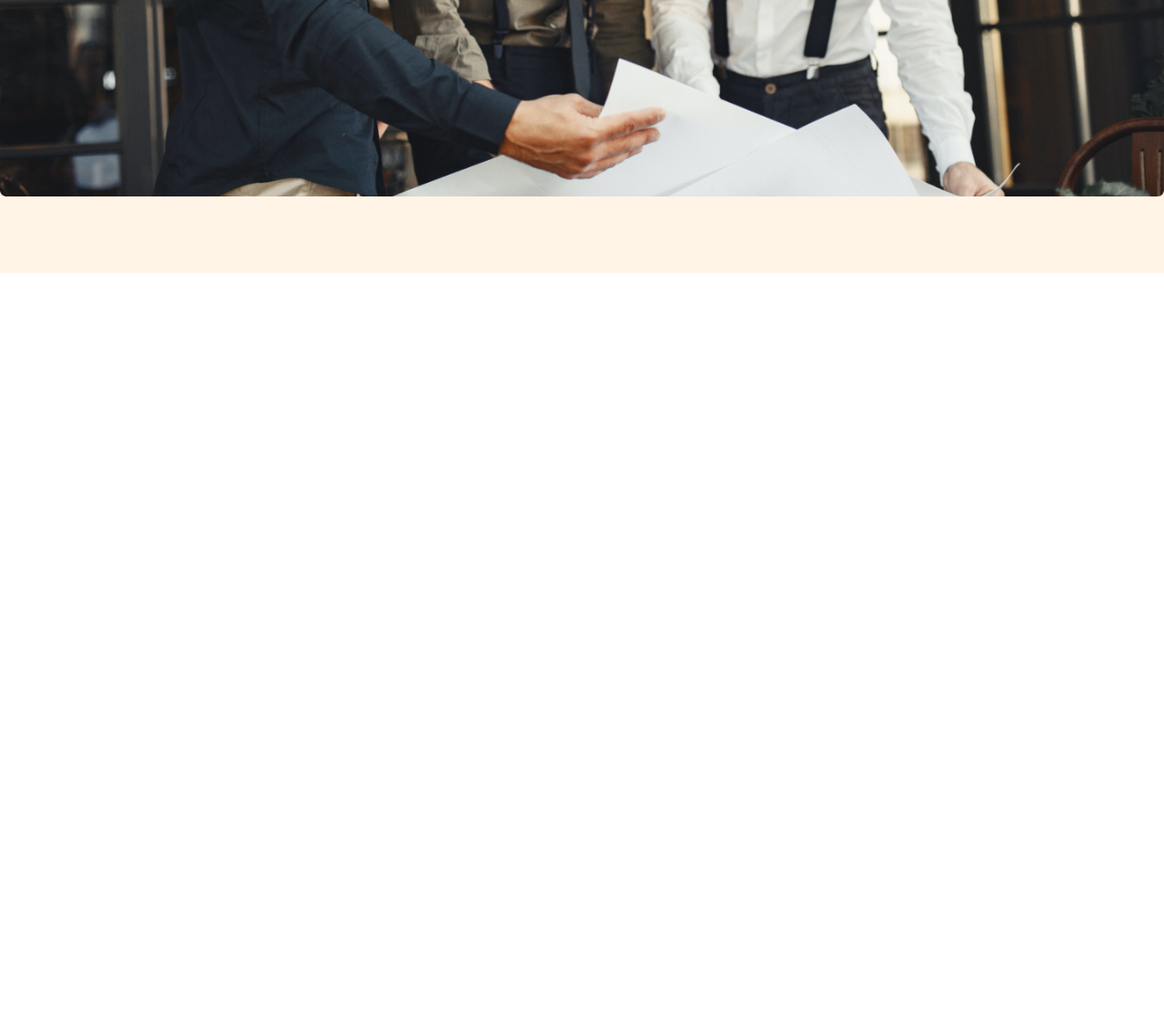
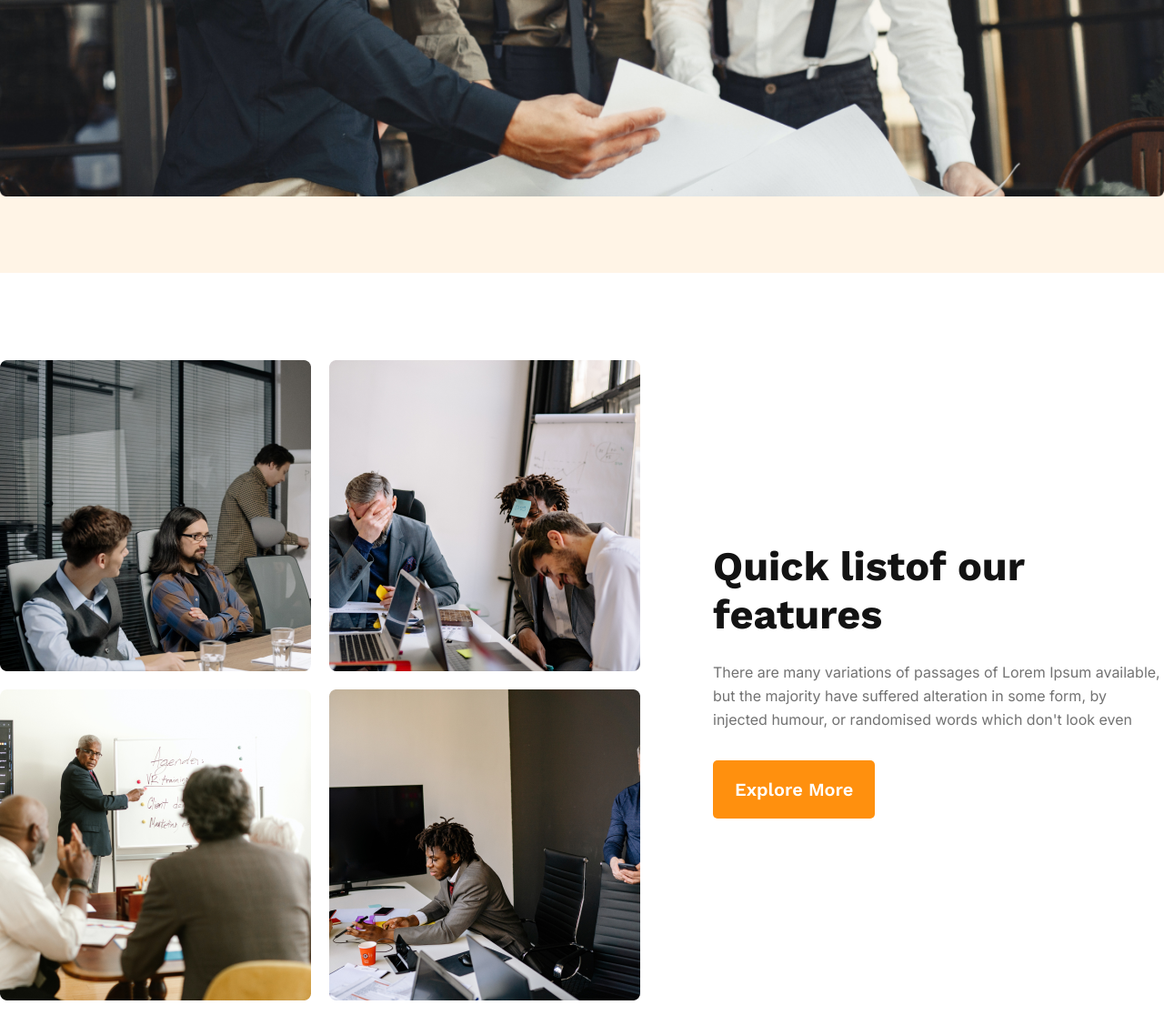
Before and after one commit to IkramHussainSiyam/G3-Architect, a plain HTML site: page index.html in a window 1280 px wide. Shown: the part 1025-2163 px from the top of the page at 91% size. Before the commit the page ends 1325 px from the top, so only its background shows below. Drawn offline with nearby package versions, Linux system fonts and the light colour scheme.

Commit message:
added team section

```diff
--- a/assets/css/style.css
+++ b/assets/css/style.css
@@ -45,11 +45,10 @@ h4 {
   color: #727272;
   margin-bottom: 0;
 }
-p,
-span {
+p {
   color: #727272;
   font-size: 1rem;
-  line-height: 26px;
+  line-height: 1.625rem;
   font-weight: 400;
   font-family: "inter", sans-serif;
 }
@@ -59,12 +58,12 @@ span {
   margin: 0 auto;
 }
 .btn-primary {
-  padding: 20px 24px;
-  border-radius: 5px;
+  padding: 1.25rem 1.5rem;
+  border-radius: .3125rem;
   color: white;
   background-color: #ff900e;
   font-family: "work sans", sans-serif;
-  font-size: 20px;
+  font-size: 1.25rem;
   font-weight: 600;
   cursor: pointer;
   border: none;
@@ -77,8 +76,8 @@ span {
       Navbar stylings
 --------------------------- */
 #navbar {
-  padding-block: 30px;
-  background: rgba(255, 144, 14, 0.10);
+  padding-block: 1.875rem;
+  background: rgba(255, 144, 14, 0.1);
 }
 .nav-container {
   display: flex;
@@ -91,7 +90,7 @@ span {
 .nav-container .menus ul {
   display: flex;
   align-items: center;
-  gap: 70px;
+  gap: 4.375rem;
   font-size: 1.125rem;
   font-family: "inter", sans-serif;
   font-weight: 500;
@@ -100,7 +99,7 @@ span {
     hero section styling
 --------------------------- */
 #hero-section {
-  padding-block: 80px;
+  padding-block: 5rem;
   background: rgba(255, 144, 14, 0.1);
 }
 .hero-container {
@@ -121,3 +120,23 @@ span {
 .hero-banner img {
   max-width: 100%;
 }
+/* ---------------------------
+    team section styling
+--------------------------- */
+#team-section {
+  padding-block: 6rem;
+}
+.team-container {
+  display: flex;
+  align-items: center;
+  justify-content: space-between;
+  gap: 5rem;
+}
+.team-grid-img {
+  display: grid;
+  grid-template-columns: repeat(2, 1fr);
+  gap: 1.25rem;
+}
+.team-content p {
+  margin-bottom: 2rem;
+}
--- a/index.html
+++ b/index.html
@@ -52,7 +52,21 @@
       <!----------------------------
             team section
       ----------------------------->
-      <section id="team-section"></section>
+      <section id="team-section">
+        <div class="team-container container">
+          <div class="team-grid-img">
+            <img src="assets/img/Rectangle 14.png" alt="">
+            <img src="assets/img/Rectangle 15.png" alt="">
+            <img src="assets/img/Rectangle 16.png" alt="">
+            <img src="assets/img/Rectangle 17.png" alt="">
+          </div>
+          <div class="team-content">
+            <h2><span>Quick list</span>of our <span>features</span></h2>
+            <p>There are many variations of passages of Lorem Ipsum available, but the majority have suffered alteration in some form, by injected humour, or randomised words which don't look even</p>
+            <button class="btn-primary">Explore More</button>
+          </div>
+        </div>
+      </section>
       <!----------------------------
             features section
       ----------------------------->
```
